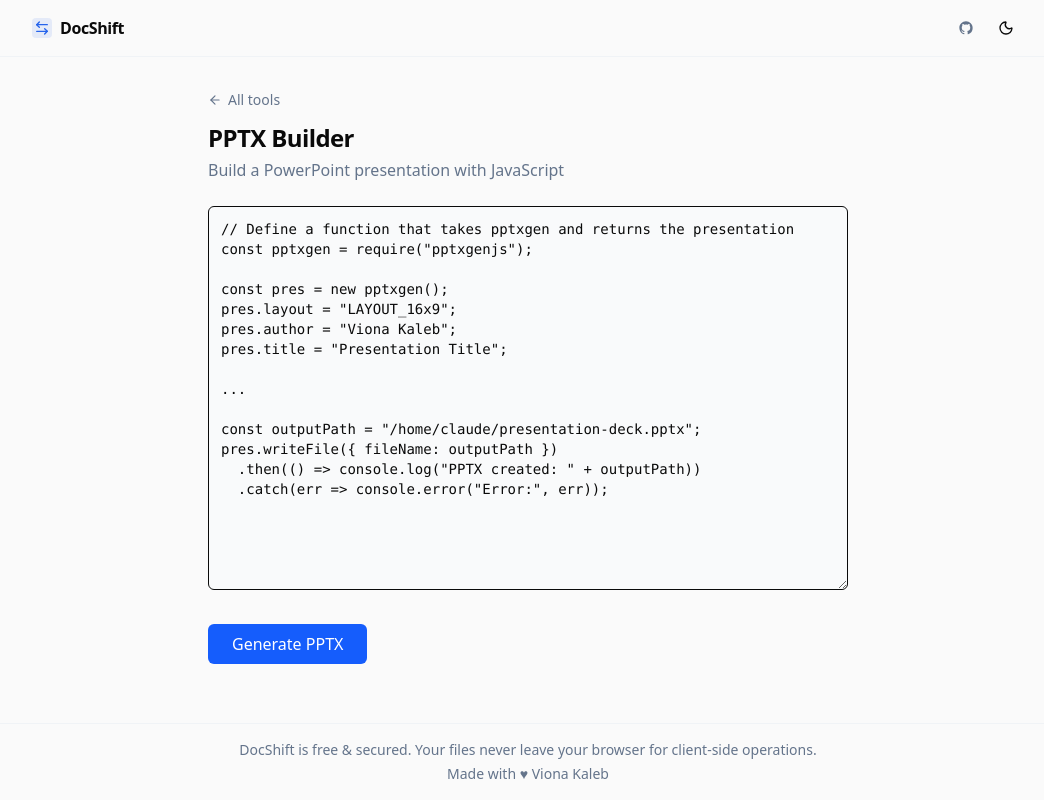
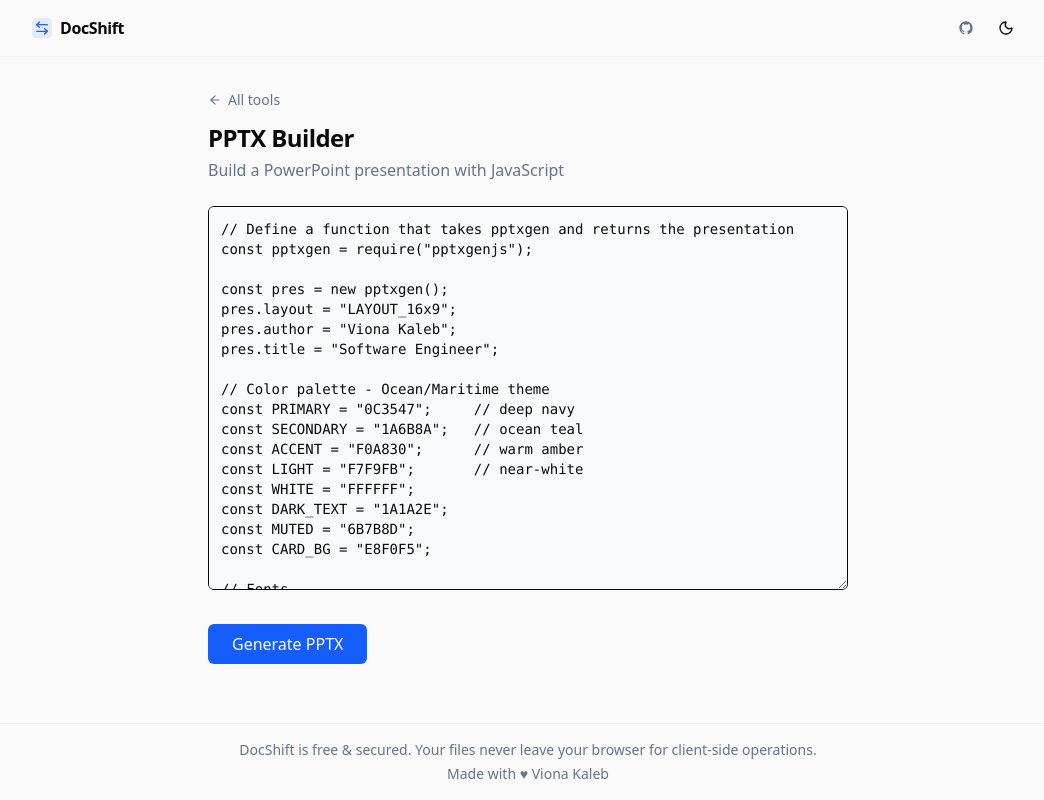
Before and after one commit to vionakaleb/docshift-converter, a Next.js app: page /tools/pptx-builder in a window 1280 px wide. Shown: the whole page, without its empty margins (112-1156 px from the left). Built offline with nearby package versions, Linux system fonts and the light colour scheme.

Commit message:
PPTX Builder

```diff
--- a/src/app/tools/pptx-builder/defaultScript.ts
+++ b/src/app/tools/pptx-builder/defaultScript.ts
@@ -1,14 +1,78 @@
-export const defaultScript = `// Define a function that takes pptxgen and returns the presentation
+export const defaultScript = String.raw`// Define a function that takes pptxgen and returns the presentation
 const pptxgen = require("pptxgenjs");
 
 const pres = new pptxgen();
 pres.layout = "LAYOUT_16x9";
 pres.author = "Viona Kaleb";
-pres.title = "Presentation Title";
+pres.title = "Software Engineer";
 
-...
+// Color palette - Ocean/Maritime theme
+const PRIMARY = "0C3547";     // deep navy
+const SECONDARY = "1A6B8A";   // ocean teal
+const ACCENT = "F0A830";      // warm amber
+const LIGHT = "F7F9FB";       // near-white
+const WHITE = "FFFFFF";
+const DARK_TEXT = "1A1A2E";
+const MUTED = "6B7B8D";
+const CARD_BG = "E8F0F5";
 
-const outputPath = "/home/claude/presentation-deck.pptx";
+// Fonts
+const TITLE_FONT = "Cambria";
+const BODY_FONT = "Calibri";
+
+// ============================================================
+// SLIDE 1: Title / Cover
+// ============================================================
+const slide1 = pres.addSlide();
+slide1.background = { color: PRIMARY };
+
+// Decorative circle (top-right)
+slide1.addShape(pres.shapes.OVAL, {
+  x: 7.8, y: -1.2, w: 3.5, h: 3.5,
+  fill: { color: SECONDARY, transparency: 60 },
+  line: { color: SECONDARY, width: 0, transparency: 100 }
+});
+
+// Decorative circle (bottom-left)
+slide1.addShape(pres.shapes.OVAL, {
+  x: -1.0, y: 3.5, w: 3.0, h: 3.0,
+  fill: { color: SECONDARY, transparency: 70 },
+  line: { color: SECONDARY, width: 0, transparency: 100 }
+});
+
+slide1.addText("SESSION", {
+  x: 0.8, y: 1.0, w: 8.4, h: 0.6,
+  fontSize: 14, fontFace: BODY_FONT, color: ACCENT,
+  bold: true, charSpacing: 6, align: "left"
+});
+
+slide1.addText("Code Strategy", {
+  x: 0.8, y: 1.6, w: 8.0, h: 2.2,
+  fontSize: 36, fontFace: TITLE_FONT, color: WHITE,
+  bold: true, align: "left", lineSpacingMultiple: 1.1
+});
+
+slide1.addShape(pres.shapes.RECTANGLE, {
+  x: 0.8, y: 3.95, w: 2.0, h: 0.04,
+  fill: { color: ACCENT }
+});
+
+slide1.addText("Software Engineer", {
+  x: 0.8, y: 4.2, w: 6.0, h: 0.8,
+  fontSize: 14, fontFace: BODY_FONT, color: "B0C4D4",
+  align: "left", lineSpacingMultiple: 1.4
+});
+
+slide1.addText("Viona Kaleb •  August 2026", {
+  x: 0.8, y: 5.0, w: 8.0, h: 0.4,
+  fontSize: 11, fontFace: BODY_FONT, color: MUTED,
+  align: "left"
+});
+
+// Speaker notes for all slides
+slide1.addNotes("Slide pembuka. Sapa Danny, perkenalkan diri, buat suasana santai.");
+
+const outputPath = "/home/claude/mentoring-danny-fardian.pptx";
 pres.writeFile({ fileName: outputPath })
   .then(() => console.log("PPTX created: " + outputPath))
   .catch(err => console.error("Error:", err));
--- a/src/components/converter/pptx-builder.tsx
+++ b/src/components/converter/pptx-builder.tsx
@@ -37,7 +37,7 @@ export default function PptxBuilder() {
   }
 
   // --- Generate PPTX ---
-  const generate = async () => {
+  const generate = async (scriptToUse: string) => {
     setLoading(true);
     setError(null);
 
@@ -45,7 +45,7 @@ export default function PptxBuilder() {
       const res = await fetch("/api/pptx-builder", {
         method: "POST",
         headers: { "Content-Type": "application/json" },
-        body: JSON.stringify({ script }),
+        body: JSON.stringify({ script: scriptToUse }),
       });
 
       if (!res.ok) {
@@ -82,21 +82,15 @@ export default function PptxBuilder() {
         <button
           className="px-6 py-2 bg-blue-600 text-white rounded-md hover:bg-blue-700 disabled:opacity-50"
           onClick={() => {
-            setScript(transformToBuildFunction(script));
-            generate();
+            const transformed = transformToBuildFunction(script);
+            setScript(transformed);
+            generate(transformed);
           }}
           disabled={loading}
         >
           {loading ? "Generating..." : "Generate PPTX"}
         </button>
 
-        {/* <button
-          className="px-6 py-2 bg-gray-200 dark:bg-gray-700 text-gray-800 dark:text-gray-200 rounded-md hover:bg-gray-300 dark:hover:bg-gray-600"
-          onClick={() => setScript(transformToBuildFunction(script))}
-        >
-          Convert to function
-        </button> */}
-
         {error && <span className="text-red-500">{error}</span>}
       </div>
     </div>
```
